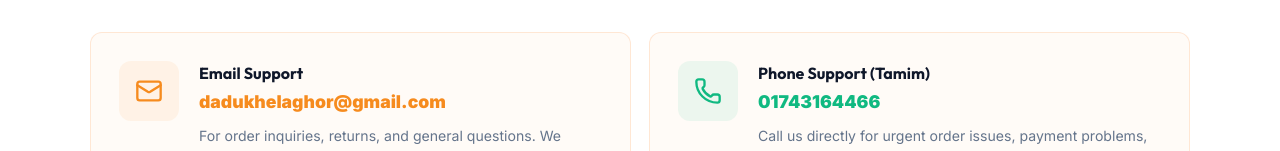
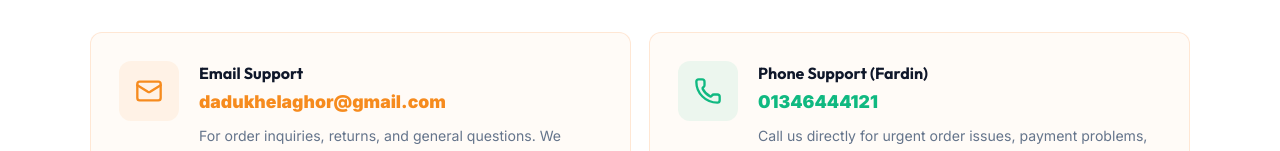
Before and after one commit to sayedulmorsalin/dadu-info, a Next.js app: page /help/contact-support in a window 1280 px wide. Shown: the part 502-653 px from the top of the page. Built offline with nearby package versions, Linux system fonts and the light colour scheme.

Commit message:
feat: add help pages for return policy, contact support, and account deletion

```diff
--- a/app/help/contact-support/page.tsx
+++ b/app/help/contact-support/page.tsx
@@ -18,7 +18,7 @@ import "../help.css";
 export const metadata: Metadata = {
   title: "Contact Support",
   description:
-    "Contact Dadu Khelaghor support. Email: dadukhelaghor@gmail.com. Phone: 01743164466. Developer: Md. Sayedul Morsalin.",
+    "Contact Dadu Khelaghor support. Email: dadukhelaghor@gmail.com. Phone: 01346444121. Developer: Md. Sayedul Morsalin.",
 };
 
 const contactChannels = [
@@ -34,9 +34,9 @@ const contactChannels = [
   },
   {
     icon: Phone,
-    title: "Phone Support (Tamim)",
-    value: "01743164466",
-    href: "tel:01743164466",
+    title: "Phone Support (Fardin)",
+    value: "01346444121",
+    href: "tel:01346444121",
     description: "Call us directly for urgent order issues, payment problems, or delivery concerns.",
     responseTime: "Immediate",
     color: "#10b981",
--- a/app/help/delete-account/page.tsx
+++ b/app/help/delete-account/page.tsx
@@ -139,8 +139,8 @@ export default function DeleteAccount() {
                   dadukhelaghor@gmail.com
                 </a>{" "}
                 or call{" "}
-                <a href="tel:01743164466" style={{ color: "var(--accent)", fontWeight: 700 }}>
-                  01743164466
+                <a href="tel:01346444121" style={{ color: "var(--accent)", fontWeight: 700 }}>
+                  01346444121
                 </a>.
               </p>
             </div>
--- a/app/help/return-policy/page.tsx
+++ b/app/help/return-policy/page.tsx
@@ -43,7 +43,7 @@ const returnSteps = [
     icon: MessageCircle,
     title: "Contact Our Support Team",
     description:
-      "Reach out to our support team via email at dadukhelaghor@gmail.com or call 01743164466 with your details.",
+      "Reach out to our support team via email at dadukhelaghor@gmail.com or call 01346444121 with your details.",
     color: "#8b5cf6",
   },
   {
```
